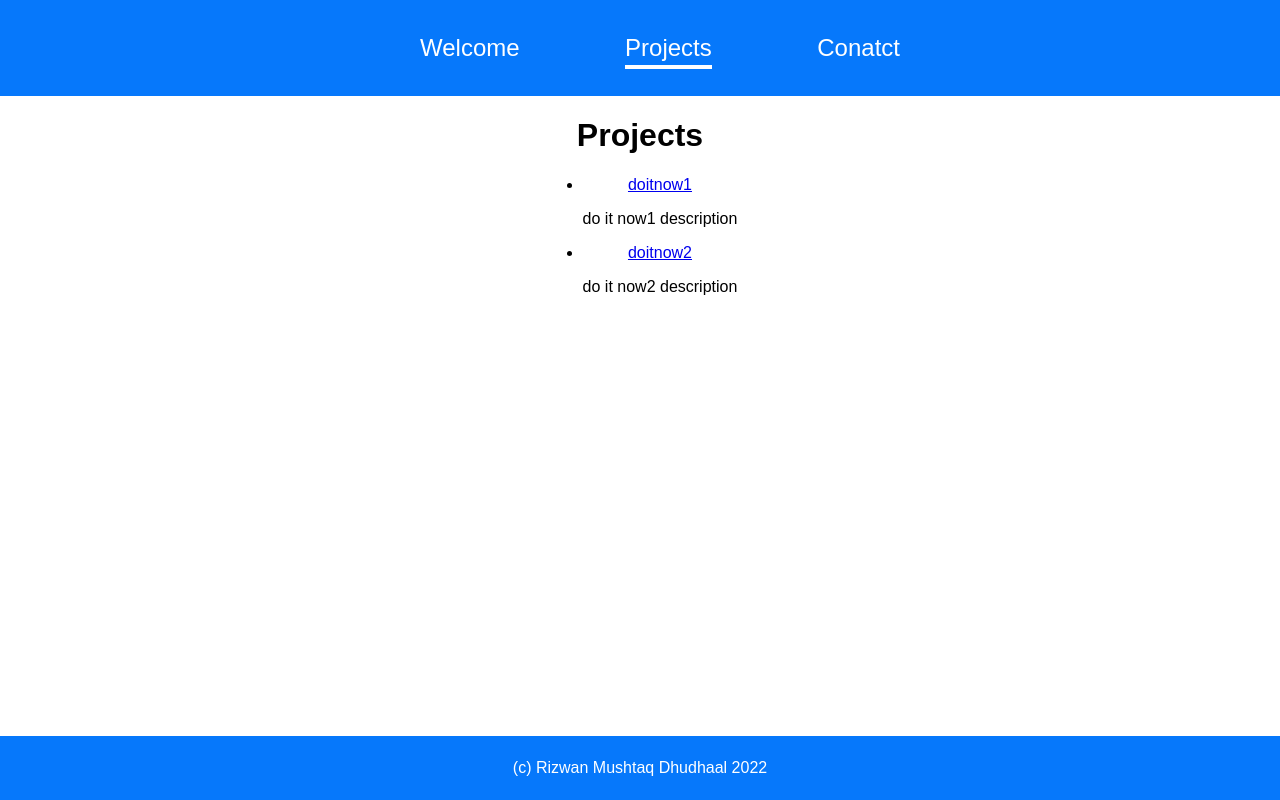
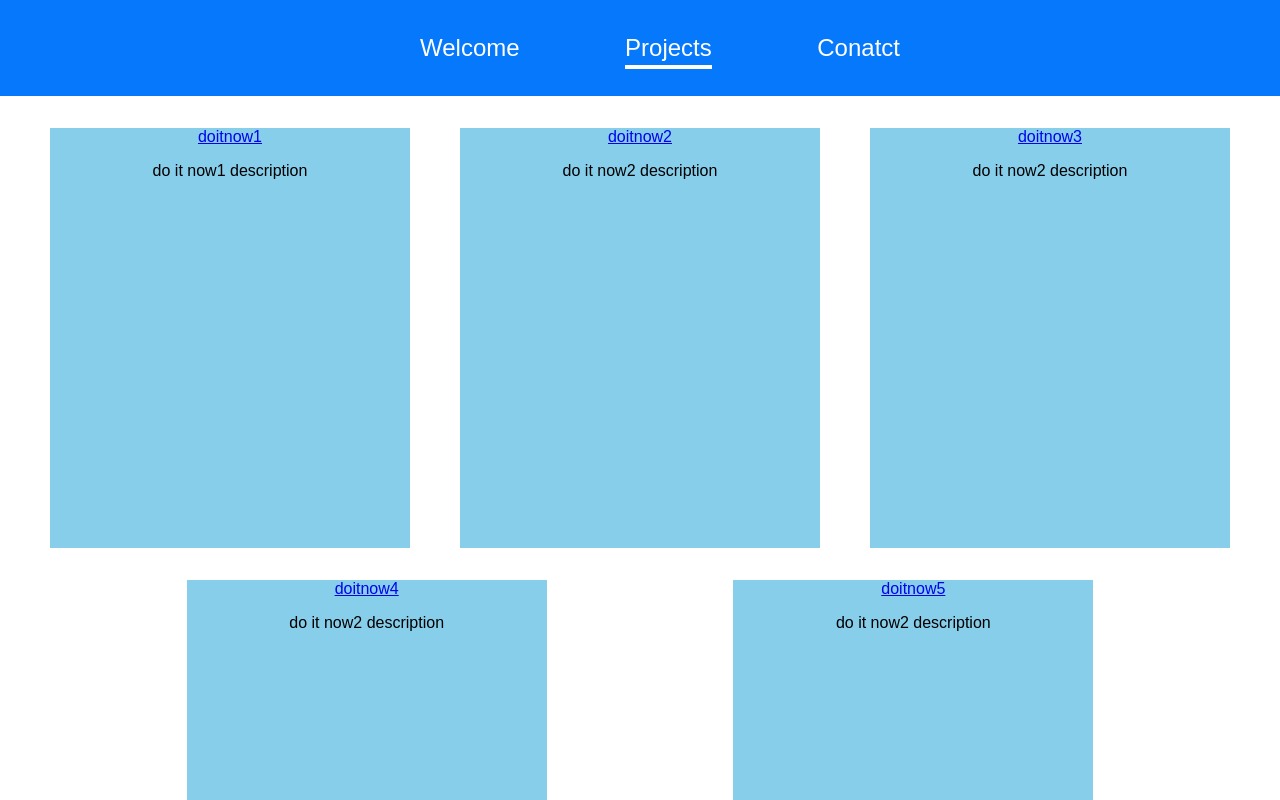
Before and after one commit to RizwanMushtaq/rizwan_portfolio_react_typescript, a React (Create React App) app: page /projects in a window 1280 px wide. Shown: the top 800 px of the page. Built offline with nearby package versions, Linux system fonts and the light colour scheme.

Commit message:
updating Projects Page with Cards

```diff
--- a/src/App.css
+++ b/src/App.css
@@ -7,9 +7,14 @@
   flex-direction: column;
   justify-content: center;
   align-items: center;
+
 }
+
 .routes {
   flex: 1;
+  display: flex;
+
+  margin: 16px;
 }
 
 /* setting links in navigation bar of header based on NavLink element selection by React Router Library */
--- a/src/assets/AllProjects.tsx
+++ b/src/assets/AllProjects.tsx
@@ -18,5 +18,22 @@ export const projects: Project[] =  [
         projectDescription: 'do it now2 description'
 
     },
+    {
+        projectId: 'doitnow3',
+        projectTitle: 'do it now2 title',
+        projectDescription: 'do it now2 description'
 
+    },
+    {
+        projectId: 'doitnow4',
+        projectTitle: 'do it now2 title',
+        projectDescription: 'do it now2 description'
+
+    },
+    {
+        projectId: 'doitnow5',
+        projectTitle: 'do it now2 title',
+        projectDescription: 'do it now2 description'
+
+    },
 ]
--- /dev/null
+++ b/src/components/Card.module.scss
@@ -0,0 +1,23 @@
+@import './../sass/variables.scss';
+
+.projectsCard {
+    min-width: $projectsCardWidth;
+    min-height: $projectsCardHeight;
+    background-color: white;
+
+
+    display: flex;
+    flex-direction: row;
+    flex-wrap: wrap;
+    justify-content:space-evenly;
+    align-items: center;
+
+}
+
+.projectCard {
+    width: $projectCardWidth;
+    height: $projectCardHeight;
+    background-color: skyblue;
+
+    margin: 16px;
+}
--- /dev/null
+++ b/src/components/Card.tsx
@@ -0,0 +1,17 @@
+import React, { ReactElement } from 'react'
+import Styles from './Card.module.scss'
+
+type CardProps = {
+    type: string
+    children: ReactElement
+}
+
+const Card = (props: CardProps) => {
+    return (
+        <div className={Styles[props.type]}>
+            {props.children}
+        </div>
+    )
+}
+
+export default Card
--- a/src/index.css
+++ b/src/index.css
@@ -2,4 +2,17 @@ html, body {
   margin: 0;
   padding: 0;
   box-sizing: border-box;
+
+
 }
+
+/* Hide scrollbar for Chrome, Safari and Opera */
+body::-webkit-scrollbar {
+  display: none;
+}
+
+/* Hide scrollbar for IE, Edge and Firefox */
+body {
+-ms-overflow-style: none;  /* IE and Edge */
+scrollbar-width: none;  /* Firefox */
+}
--- a/src/pages/Projects.tsx
+++ b/src/pages/Projects.tsx
@@ -1,27 +1,27 @@
 import React from 'react'
-import Styles from './Projects.module.scss'
 
+import Card from '../components/Card'
 import { NavLink } from 'react-router-dom'
 import { projects } from './../assets/AllProjects'
 
 const Projects: React.FC = () => {
     return (
-        <div className={Styles.container}>
-
-            <h1>Projects</h1>
-            <ul>
+        <Card type={'projectsCard'}>
+            <>
                 {
                     projects.map( (project) => {
                         return (
-                            <li key={project.projectId}>
-                                <NavLink to={`/projects/${project.projectId}`}>{project.projectId}</NavLink>
-                                <p>{project.projectDescription}</p>
-                            </li>
+                            <Card key={project.projectId} type={'projectCard'}>
+                                <>
+                                    <NavLink to={`/projects/${project.projectId}`}>{project.projectId}</NavLink>
+                                    <p>{project.projectDescription}</p>
+                                </>
+                            </Card>
                         )
                     })
                 }
-            </ul>
-        </div>
+            </>
+        </Card>
     )
 }
 
--- a/src/sass/variables.scss
+++ b/src/sass/variables.scss
@@ -0,0 +1,4 @@
+$projectsCardWidth: 768px;
+$projectsCardHeight: 100%;
+$projectCardWidth: 360px;
+$projectCardHeight: 420px;
```
